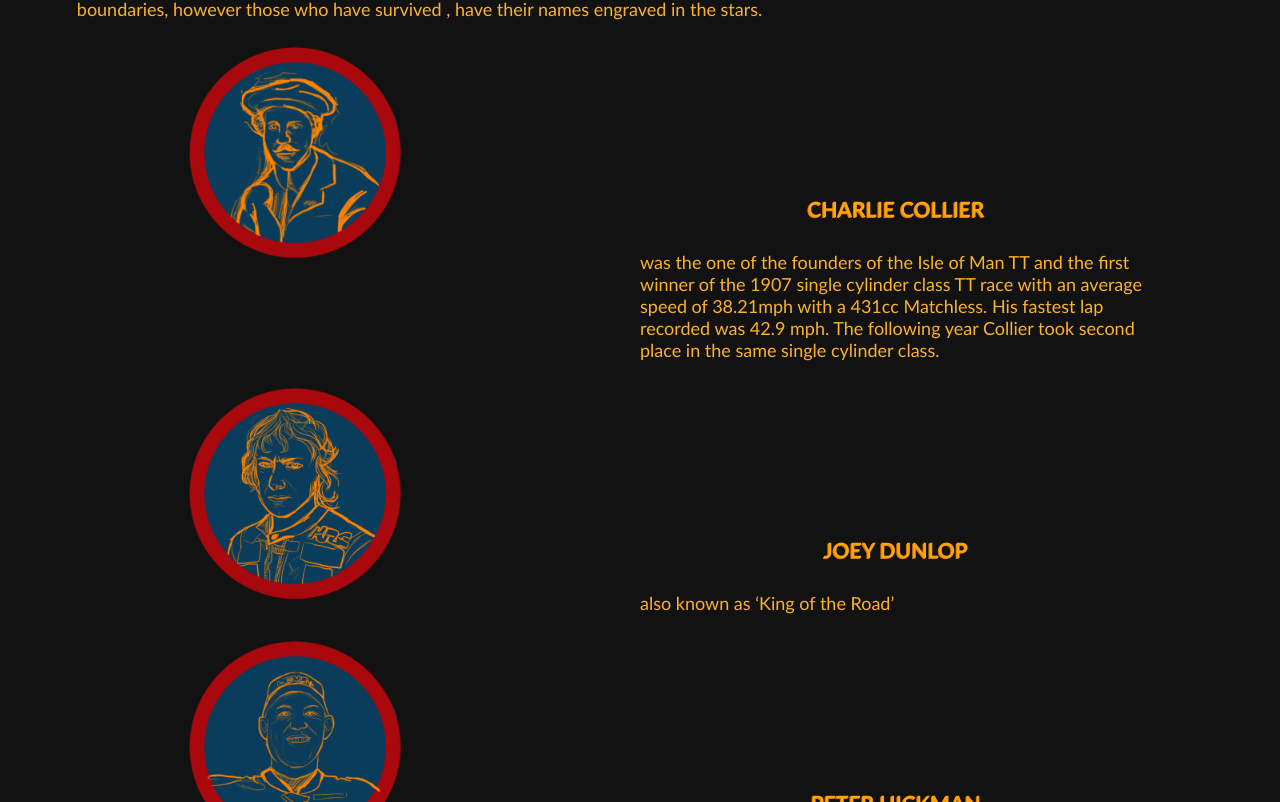
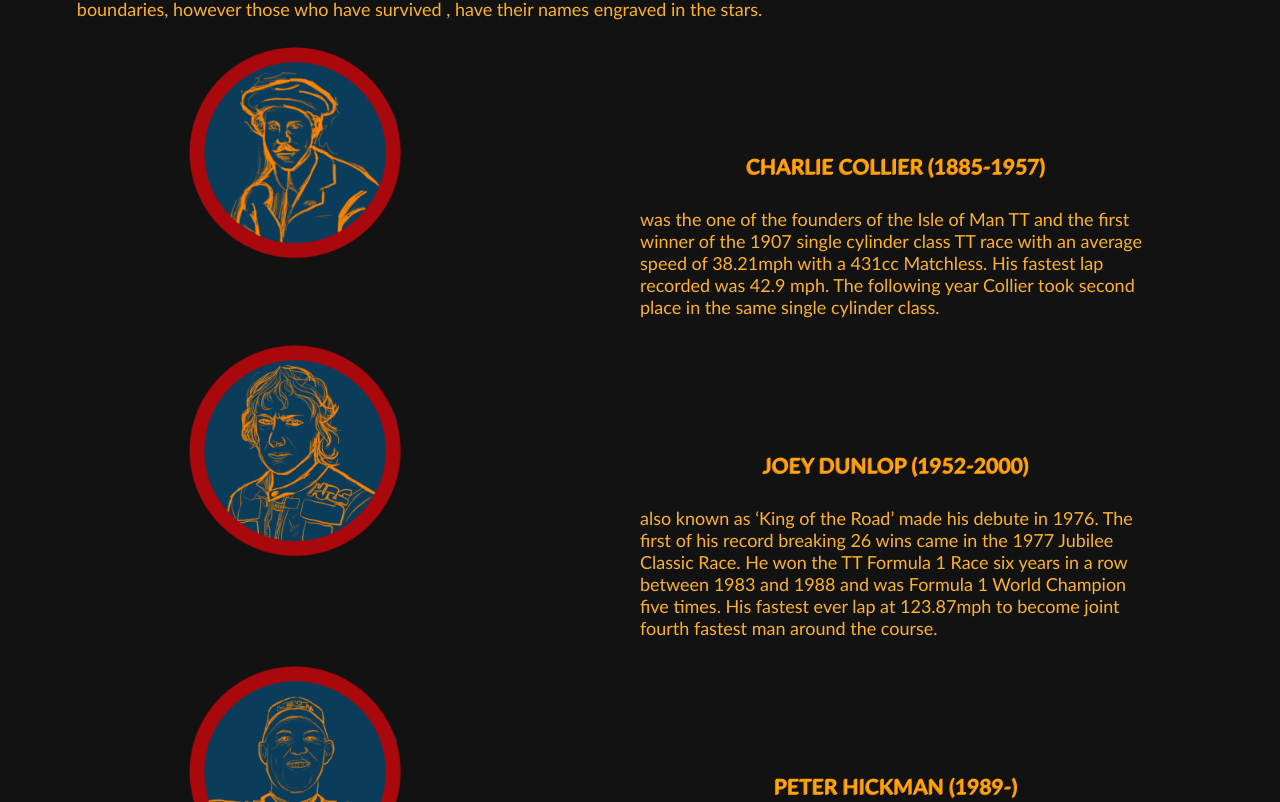
Before and after one commit to Sameshnee21/testrepo, a React (Create React App) app: page /history in a window 1280 px wide. Shown: the part 1398-2200 px from the top of the page. Built offline with nearby package versions, Linux system fonts and the light colour scheme.

Commit message:
reflection

```diff
--- a/src/Pages/History.jsx
+++ b/src/Pages/History.jsx
@@ -25,19 +25,21 @@
 
 
 <img className="GOATS" src={collier} alt="Illustration" />
-<p className="collier"> <h3 className="Title">CHARLIE COLLIER</h3> was the one of the founders of the Isle of Man TT and the first winner of the 1907 single cylinder class TT race with an average speed of 38.21mph with a 431cc Matchless. His fastest lap recorded was 42.9 mph. The following year Collier took second place in the same single cylinder class.</p>
+<p className="collier"> <h3 className="Title">CHARLIE COLLIER (1885-1957)</h3> was the one of the founders of the Isle of Man TT and the first winner of the 1907 single cylinder class TT race with an average speed of 38.21mph with a 431cc Matchless. His fastest lap recorded was 42.9 mph. The following year Collier took second place in the same single cylinder class.</p>
+
 {/*https://www.iomtt.com/tt-database/competitors?ride_id=1*/}
 
 
 <img className="GOATS" src={dunlop} alt="Illustration" />
-<p className="collier"><h3 className="Title">JOEY DUNLOP</h3> also known as ‘King of the Road’ </p>
-{/*https://www.iomtt.com/tt-database/competitors?ride_id=8649 */}
+<p className="collier"><h3 className="Title">JOEY DUNLOP (1952-2000)</h3> also known as ‘King of the Road’ made his debute in 1976. The first of his record breaking 26 wins came in the 1977 Jubilee Classic Race. He won the TT Formula 1 Race six years in a row between 1983 and 1988 and was Formula 1 World Champion five times. His fastest ever lap at 123.87mph to become joint fourth fastest man around the course.</p>
+
+{/*https://www.iomtt.com/tt-database/competitors?ride_id=1018 */}
 
 <img className="GOATS" src={hickman} alt="Illustration" />
-<p className="collier"><h3 className="Title">PETER HICKMAN</h3> was the first winner of the 1907 single cylinder class TT race with an average speed of 38.21mph.</p>
+<p className="collier"><h3 className="Title">PETER HICKMAN (1989-)</h3> made his debut at the TT Races in 2014, where he was also the fastest newcomer. Hickman has also gone on to win 13 races at the legendary Mountain Course and became the fastest-ever TT rider officially in 2018 on his BMW Superbike, his fastest lap being 135.452mph to Senior TT victory. </p>
+{/*https://www.motorsport.com/roadracing/news/isle-of-man-tt-2023-hickman-wins-superstock-race-with-new-lap-record-/10480713/ */}
 
-
-
+<h2 className="Great">TT STATS</h2>
 
         <h4 className="Title">Research and Images: https://www.iomttraces.com/racing/page/history/</h4>
         </div>
--- a/src/Pages/Styleguide.jsx
+++ b/src/Pages/Styleguide.jsx
@@ -44,6 +44,12 @@
 <img className="frames" src={art} alt="" />
 <img className="frames" src={about} alt="" />
 
+<h2 className="title2"> Reflection</h2>
+<p className="P">This assignment has been an exciting learning experience as I have learnt new ways to create a better user experience through colour and layout. My colour choices were based on combinations that were easier on the eyes while still legible. The layout followed the same concept to achieve a “breathable space” in order for the user to absorb information instead of merely scanning each page. </p>
+<p className="P">User experience is a challenging yet important aspect to consider while designing a website. As designers, we sometimes base our decisions on our personal preference in hopes that the target audience will feel the same. This technique or rather “bad habit” creates many hurdles since the research is based on assumption rather than black and white statistics. Overall, this website was a challenging yet enjoyable task. I was able to use my own passion as a backbone for this assignment which made the process of building the website more pleasant.  </p>
+
+
+
         </div>
     );
   }
--- a/src/style/history.css
+++ b/src/style/history.css
@@ -44,7 +44,8 @@
 .GOATS{
     width: 60%;
     margin-left: -90px;
-    margin-bottom: 5%;
+background-color: inherit;
+padding-bottom: 60px;
 }
 
 .collier{
@@ -53,6 +54,6 @@
     font-size: 18px;
     margin-right: 10%;
     margin-left: 50%;
-    margin-top: -30%;
+    margin-top: -33%;
     font-family:'Gill Sans', 'Gill Sans MT', Calibri, 'Trebuchet MS', sans-serif;
 }
```
